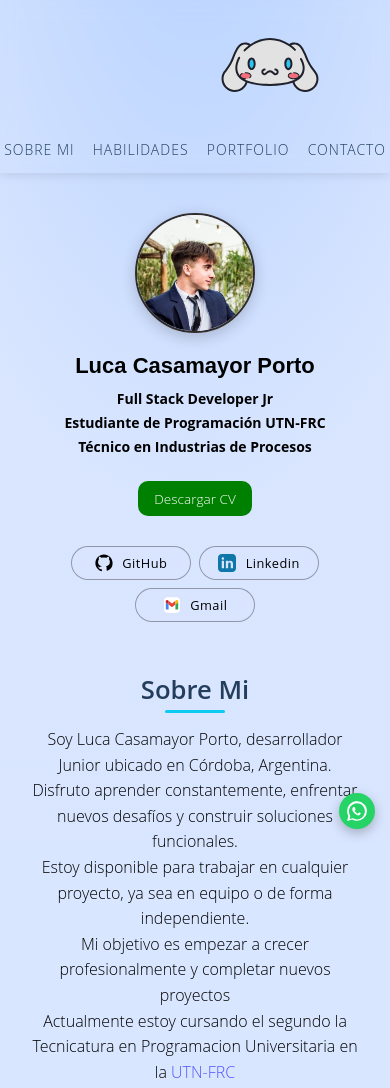
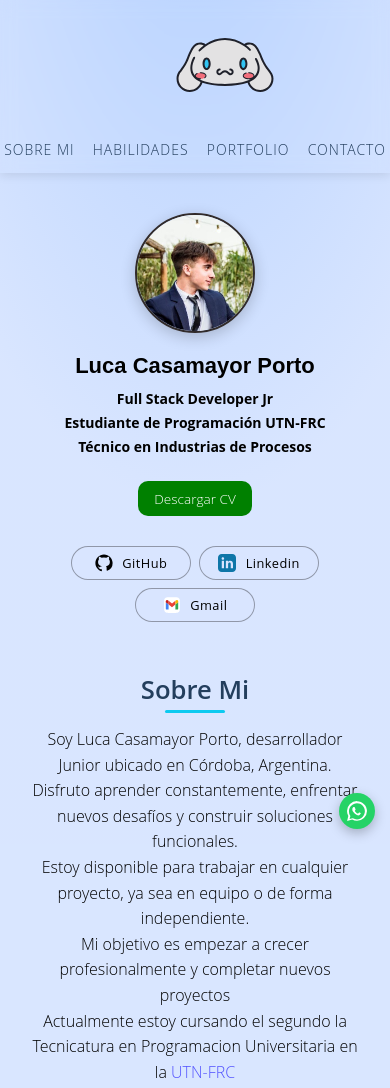
Before and after one commit to LucaCasamayor/Portfolio, a website: page index.html in a window 390 px wide. Shown: the top 1088 px of the page. Drawn offline with nearby package versions, Linux system fonts and the light colour scheme.

Commit message:
logo centrado mobile

```diff
--- a/css/styles.css
+++ b/css/styles.css
@@ -827,7 +827,6 @@ footer p:hover {
 
     .logo {
         margin: 5px auto;
-        margin-left: 215px;
         width: 60px;
         padding: 5px;
     }
```
